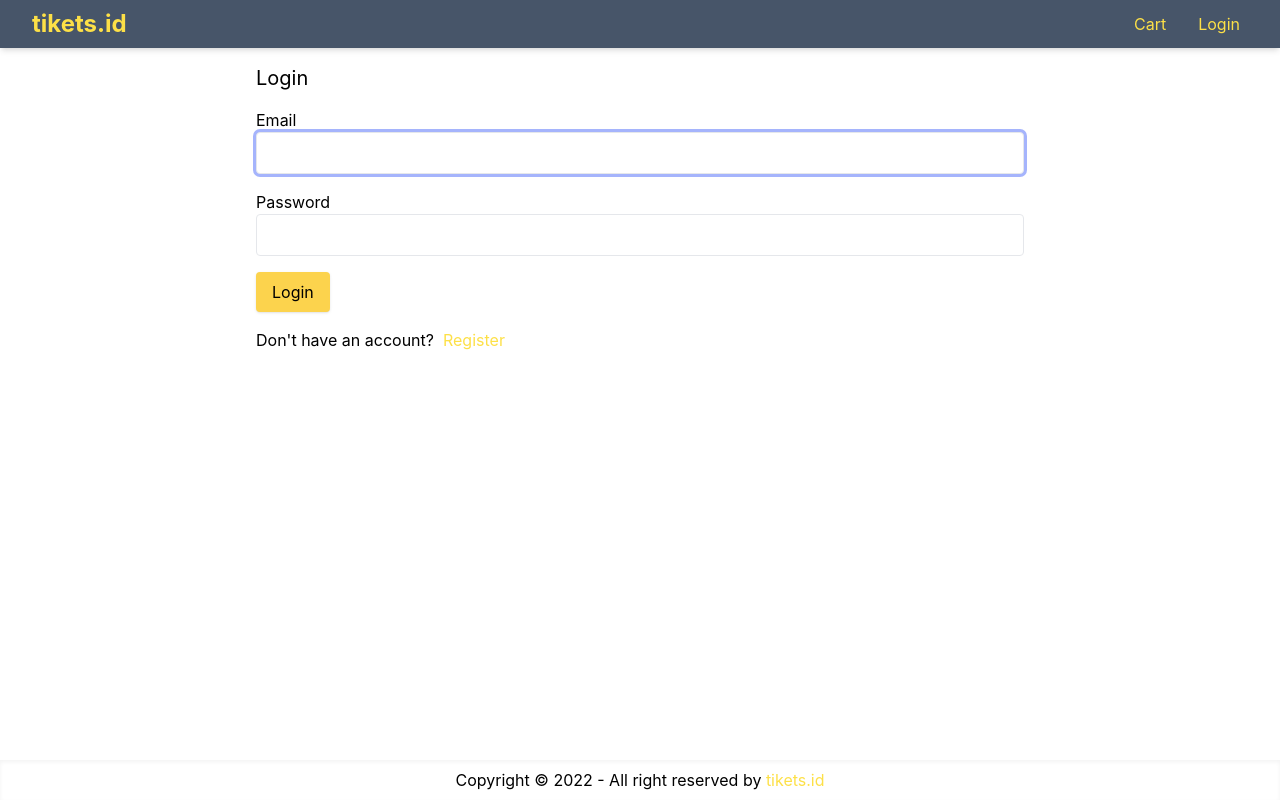
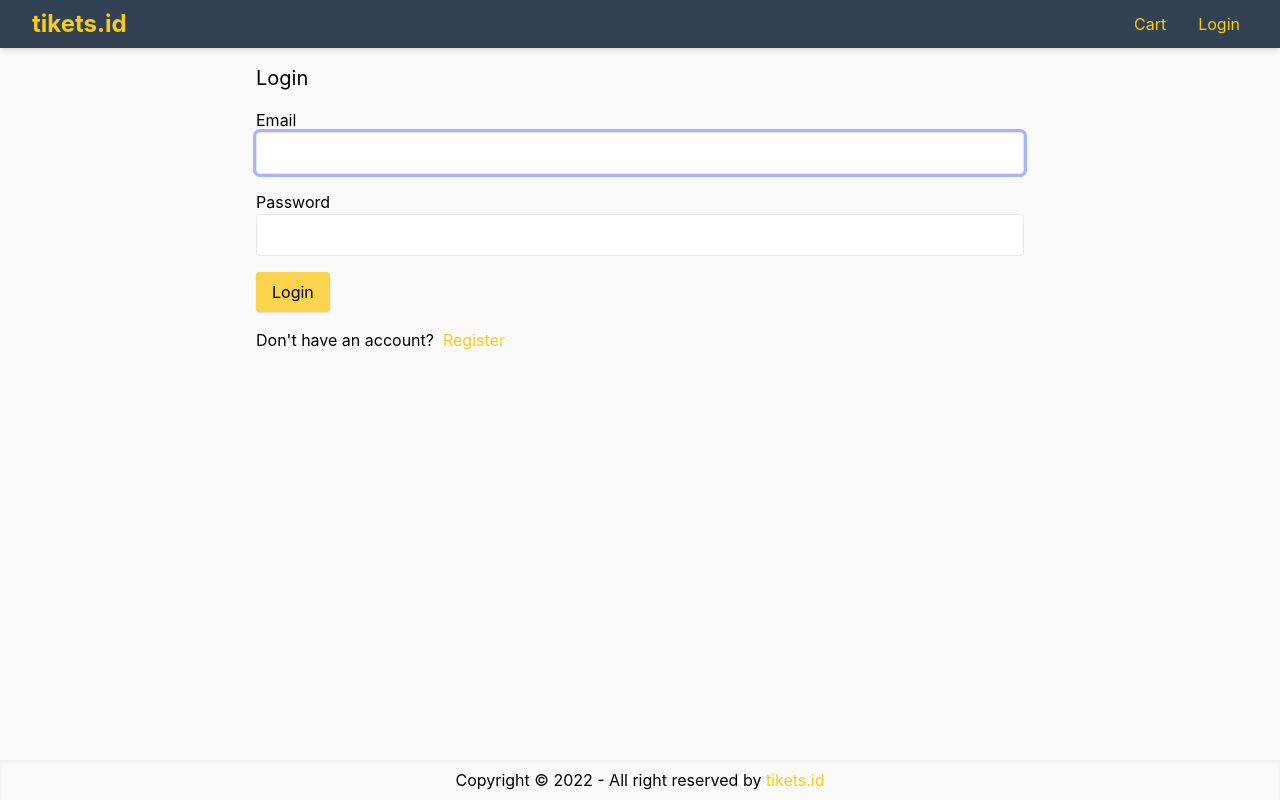
Before and after one commit to sucipto-arief/tiketsid, a Next.js app: page /login in a window 1280 px wide. Built offline with nearby package versions, Linux system fonts and the light colour scheme; no server answers.

Commit message:
commit ke 2

```diff
--- a/components/Layout.js
+++ b/components/Layout.js
@@ -36,9 +36,9 @@ export default function Layout({ title, children }) {
 
             <ToastContainer position='bottom-center' limit={1} />
 
-            <div className='flex min-h-screen flex-col justify-between'>
+            <div className='flex min-h-screen flex-col justify-between bg-neutral-50'>
                 <header>
-                    <nav className='flex h-12 items-center px-4 justify-between shadow-md bg-slate-600'>
+                    <nav className='flex h-12 items-center px-4 justify-between shadow-md bg-slate-700'>
                         <Link href={'/'}>
                             <a className='text-2xl ml-4 font-bold'>tikets.id</a>
                         </Link>
@@ -63,7 +63,7 @@ export default function Layout({ title, children }) {
                                     <Menu.Items className='absolute right-0 w-56 origin-top-right bg-white shadow-lg'>
                                         <Menu.Item>
                                             <DropdownLink className='dropdown-link' href={'/profile'}>
-                                                Profile
+                                                Update Profile
                                             </DropdownLink>
                                         </Menu.Item>
                                         <Menu.Item>
--- a/components/ProductItem.js
+++ b/components/ProductItem.js
@@ -21,13 +21,13 @@ export default function ProductItem({ product, addToCartHandler }) {
                     </a>
                 </Link>
                 <p className='mb-2'>{product.brand}</p>
-                <p>${product.price}</p>
+                <p>Rp.{product.price}</p>
                 <button
                     className='primary-button'
                     type='button'
                     onClick={() => addToCartHandler(product)}
                 >
-                    Add to cart
+                    Pesan Tikets
                 </button>
             </div>
         </div>
--- a/pages/product/[slug].js
+++ b/pages/product/[slug].js
@@ -51,7 +51,6 @@ export default function ProductScreen(props) {
                         </li>
                         <li>Category: {product.category}</li>
                         <li>Brand: {product.brand}</li>
-                        <li>{product.rating} of {product.numReviews}</li>
                         <li>description: {product.description}</li>
                     </ul>
                 </div>
--- a/styles/globals.css
+++ b/styles/globals.css
@@ -11,7 +11,7 @@ body {
 }
 
 a {
-  @apply text-yellow-300 hover:text-yellow-500;
+  @apply text-yellow-400 hover:text-yellow-500;
 }
 
 * {
```
